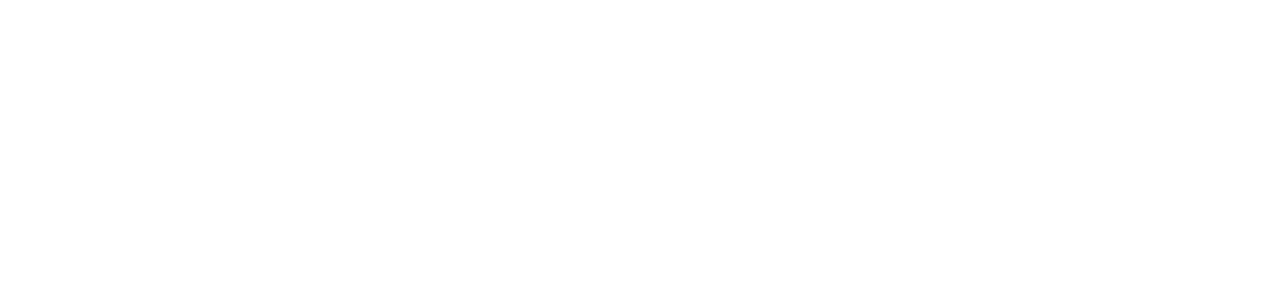
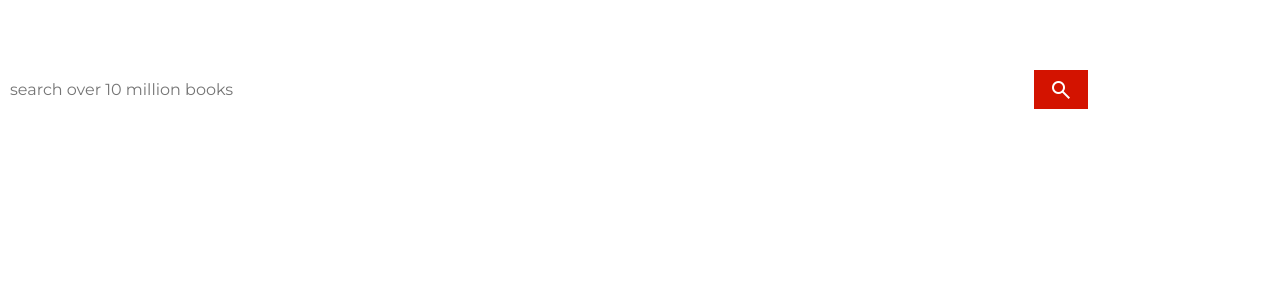
Before and after one commit to Abots-jzm/bookworld, a React (Create React App) app: page /search in a window 1280 px wide. Before the commit this address had no page. Shown: the top 300 px of the page. Built offline with nearby package versions, Linux system fonts and the light colour scheme.

Commit message:
Search Algo

```diff
--- a/package.json
+++ b/package.json
@@ -13,6 +13,7 @@
     "eslint": "8.22.0",
     "react": "^18.2.0",
     "react-dom": "^18.2.0",
+    "react-query": "^3.39.2",
     "react-router-dom": "^6.4.1",
     "react-scripts": "5.0.1",
     "styled-components": "^5.3.6",
--- a/src/App.tsx
+++ b/src/App.tsx
@@ -1,12 +1,20 @@
-import React from "react";
+import React, { useState } from "react";
 import { Route, Routes } from "react-router-dom";
 import Home from "./pages/Home";
+import Search from "./pages/Search";
 
 function App() {
+	const [searchString, setSearchString] = useState("");
+
+	function search(query: string) {
+		setSearchString(query);
+	}
+
 	return (
 		<Routes>
 			<Route path="/">
-				<Route index element={<Home />} />
+				<Route index element={<Home onSearch={search} />} />
+				<Route path="search" element={<Search query={searchString} />} />
 			</Route>
 		</Routes>
 	);
--- a/src/index.tsx
+++ b/src/index.tsx
@@ -3,13 +3,19 @@
 import "./index.css";
 import App from "./App";
 import { BrowserRouter } from "react-router-dom";
+import { QueryClient, QueryClientProvider } from "react-query";
+import { ReactQueryDevtools } from "react-query/devtools";
 
 const root = ReactDOM.createRoot(document.getElementById("root") as HTMLElement);
+const queryClient = new QueryClient();
 
 root.render(
 	<React.StrictMode>
-		<BrowserRouter>
-			<App />
-		</BrowserRouter>
+		<QueryClientProvider client={queryClient}>
+			<BrowserRouter>
+				<App />
+			</BrowserRouter>
+			<ReactQueryDevtools position="bottom-right" initialIsOpen={false} />
+		</QueryClientProvider>
 	</React.StrictMode>
 );
--- a/src/pages/Home.tsx
+++ b/src/pages/Home.tsx
@@ -1,10 +1,23 @@
-import React from "react";
+import React, { useState } from "react";
 import styled from "styled-components";
 import heroImg from "../assets/hero.jpg";
+import { useNavigate } from "react-router-dom";
 
-interface Props {}
+interface Props {
+	onSearch: (query: string) => void;
+}
 
-const Home = (props: Props) => {
+const Home = ({ onSearch }: Props) => {
+	const [enteredSearch, setEnteredSearch] = useState("");
+	const navigate = useNavigate();
+
+	function onFormSubmit(e: React.FormEvent) {
+		e.preventDefault();
+		navigate("/search");
+		onSearch(enteredSearch);
+		setEnteredSearch("");
+	}
+
 	return (
 		<Container>
 			<Layout>
@@ -15,8 +28,8 @@
 						</Logo>
 						<Copy main>The world's books</Copy>
 						<Copy>at your fingertips</Copy>
-						<Search>
-							<SearchInput type="text" placeholder="search over 10 million books" />
+						<Search onSubmit={onFormSubmit}>
+							<SearchInput type="text" placeholder="search over 10 million books" onChange={(e) => setEnteredSearch(e.target.value)} value={enteredSearch} />
 							<SearchBtn type="submit">
 								<span className="material-symbols-outlined">search</span>
 							</SearchBtn>
--- /dev/null
+++ b/src/pages/Search.tsx
@@ -0,0 +1,84 @@
+import React, { useState } from "react";
+import { useSearchParams } from "react-router-dom";
+import styled from "styled-components";
+import { useQuery } from "react-query";
+
+interface Props {
+	query?: string;
+}
+
+async function getSearchResults(queryParams: string) {
+	if (!queryParams) return "no books available";
+
+	const res = await fetch(`https://www.googleapis.com/books/v1/volumes?q=${queryParams}&key=${process.env.REACT_APP_API_KEY}`);
+	return await res.json();
+}
+
+const Search = ({ query }: Props) => {
+	const [searchParams, setSearchParams] = useSearchParams(query ? { q: query } : {});
+	const [enteredSearch, setEnteredSearch] = useState("");
+	const queryParam = searchParams.get("q") || "";
+	const { data, isFetching, isError } = useQuery(["search", queryParam], getSearchResults.bind(null, queryParam));
+	console.log(data, isFetching, isError);
+
+	function onFormSubmit(e: React.FormEvent) {
+		e.preventDefault();
+		setSearchParams({ q: enteredSearch });
+		setEnteredSearch("");
+	}
+
+	return (
+		<div>
+			<SearchPanel onSubmit={onFormSubmit}>
+				<SearchInput type="text" placeholder="search over 10 million books" onChange={(e) => setEnteredSearch(e.target.value)} value={enteredSearch} required />
+				<SearchBtn type="submit">
+					<span className="material-symbols-outlined">search</span>
+				</SearchBtn>
+			</SearchPanel>
+		</div>
+	);
+};
+
+export default Search;
+
+const SearchPanel = styled.form`
+	margin-top: 7rem;
+	display: flex;
+	width: 85%;
+`;
+
+const SearchInput = styled.input`
+	flex: 1;
+	padding: 1rem;
+	border: none;
+	outline: none;
+	font: inherit;
+	font-weight: 600;
+
+	&::placeholder {
+		font-weight: 400;
+	}
+
+	&:focus {
+		outline: none;
+	}
+`;
+
+const SearchBtn = styled.button`
+	flex: 0 0;
+	background-color: #d31300;
+	color: white;
+	display: flex;
+	justify-content: center;
+	align-items: center;
+	padding: 0.5rem 1.5rem;
+	outline: none;
+	border: none;
+
+	@media only screen and (hover: hover) {
+		:hover {
+			cursor: pointer;
+			background-color: #c11e10;
+		}
+	}
+`;
```
Also changed, not shown: 2 other files (tests, documents, lock files or other folders).
